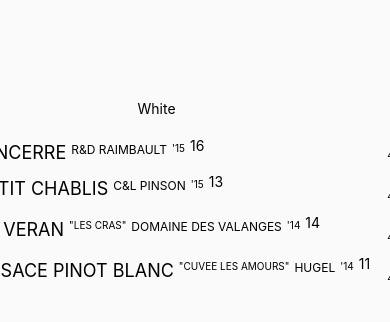
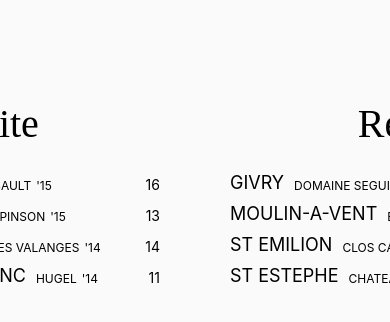
Before and after one commit to WilliamMayo11/frank-v1, a React Native app: screen / in a window 390 px wide. Shown: the top 322 px of the page. Built offline with nearby package versions, Linux system fonts and the light colour scheme.

Commit message:
fonts added. alignment adjust

```diff
--- a/src/App.js
+++ b/src/App.js
@@ -21,8 +21,14 @@
         maximumZoomScale={3}
       >
         <View style={styles.menuColumns}>
-          <WhiteByTheGlass />
-          <RedByTheGlass />
+
+          <View style={styles.whiteColumn}>
+            <WhiteByTheGlass />
+          </View>
+
+          <View style={styles.redColumn}>
+            <RedByTheGlass />
+          </View>
         </View>
       </ScrollView>
     )
@@ -40,7 +46,14 @@
   menuColumns: {
     flex: 1,
     flexDirection: 'row',
-    justifyContent: 'space-around',
+    justifyContent: 'space-between',
     marginTop: 100
+  },
+  whiteColumn: {
+    marginLeft: 90
+  },
+  redColumn: {
+    marginLeft: 60,
+    marginRight: 100
   }
 })
--- a/src/Components/RedByTheGlass.js
+++ b/src/Components/RedByTheGlass.js
@@ -7,17 +7,15 @@
       <View>
 
         <View style={styles.columnTitle}>
-          <Text>Red</Text>
+          <Text style={styles.titleText}>Red</Text>
         </View>
 
         <View style={styles.itemListFlex}>
 
-          <View style={styles.itemFlex}>
+          <View style={styles.itemFlexOuter}>
             <TouchableHighlight>
             <View style={styles.itemFlex}>
-                <Text style={styles.code}>4401</Text>
                 <Text style={styles.type}>GIVRY</Text>
-                <Text style={styles.quote}>1ER CRU "CREMILLONS"</Text>
                 <Text style={styles.brand}>DOMAINE SEGUIN-MANUEL</Text>
                 <Text style={styles.year}>'14</Text>
               </View>
@@ -25,10 +23,9 @@
             <Text style={styles.price}>17</Text>
           </View>
 
-          <View style={styles.itemFlex}>
+          <View style={styles.itemFlexOuter}>
             <TouchableHighlight>
             <View style={styles.itemFlex}>
-                <Text style={styles.code}>4301</Text>
                 <Text style={styles.type}>MOULIN-A-VENT</Text>
                 <Text style={styles.brand}>BARBET</Text>
                 <Text style={styles.year}>'13</Text>
@@ -37,10 +34,9 @@
             <Text style={styles.price}>12</Text>
           </View>
 
-          <View style={styles.itemFlex}>
+          <View style={styles.itemFlexOuter}>
             <TouchableHighlight>
             <View style={styles.itemFlex}>
-                <Text style={styles.code}>4602</Text>
                 <Text style={styles.type}>ST EMILION</Text>
                 <Text style={styles.brand}>CLOS CASTELOT</Text>
                 <Text style={styles.year}>'12</Text>
@@ -49,10 +45,9 @@
             <Text style={styles.price}>14</Text>
           </View>
 
-          <View style={styles.itemFlex}>
+          <View style={styles.itemFlexOuter}>
             <TouchableHighlight>
             <View style={styles.itemFlex}>
-                <Text style={styles.code}>4616</Text>
                 <Text style={styles.type}>ST ESTEPHE</Text>
                 <Text style={styles.brand}>CHATEAU HAUT BEAUSEJOUR</Text>
                 <Text style={styles.year}>'13</Text>
@@ -73,6 +68,11 @@
     justifyContent: 'space-between',
     backgroundColor: '#fafafa'
   },
+  itemFlexOuter: {
+    width: 340,
+    flexDirection: 'row',
+    justifyContent: 'space-between'
+  },
   itemFlex: {
     flexDirection: 'row',
     justifyContent: 'space-between',
@@ -83,24 +83,34 @@
     justifyContent: 'center',
     marginBottom: 20
   },
+  titleText: {
+    fontFamily: 'SavoyeLetPlain',
+    fontSize: 40
+  },
   code: {
     fontSize: 10,
-    margin: 2
+    marginTop: 7
   },
   type: {
-    fontSize: 14,
-    margin: 2
+    fontSize: 18,
+    marginLeft: 5
   },
   quote: {
-    fontSize: 11,
-    margin: 2
+    fontSize: 10,
+    marginLeft: 5
   },
   brand: {
-    fontSize: 11,
-    margin: 2
+    fontSize: 12,
+    marginLeft: 10,
+    marginTop: 6
   },
   year: {
-    fontSize: 10,
-    margin: 2
+    fontSize: 12,
+    marginLeft: 5,
+    marginTop: 6
+  },
+  price: {
+    fontSize: 14,
+    marginTop: 9
   }
 })
--- a/src/Components/WhiteByTheGlass.js
+++ b/src/Components/WhiteByTheGlass.js
@@ -12,7 +12,7 @@
       <View>
 
         <View style={styles.columnTitle}>
-          <Text>White</Text>
+          <Text style={styles.titleText}>White</Text>
         </View>
 
         <View style={styles.itemListFlex}>
@@ -22,7 +22,6 @@
               onPress={this.handleTouchSancerre}
             >
               <View style={styles.itemFlex}>
-                  <Text style={styles.code}>3314</Text>
                   <Text style={styles.type}>SANCERRE</Text>
                   <Text style={styles.brand}>R&D RAIMBAULT</Text>
                   <Text style={styles.year}>'15</Text>
@@ -31,10 +30,9 @@
             <Text style={styles.price}>16</Text>
           </View>
 
-          <View style={styles.itemFlex}>
+          <View style={styles.itemFlexOuter}>
             <TouchableHighlight>
             <View style={styles.itemFlex}>
-                <Text style={styles.code}>3631</Text>
                 <Text style={styles.type}>PETIT CHABLIS</Text>
                 <Text style={styles.brand}>C&L PINSON</Text>
                 <Text style={styles.year}>'15</Text>
@@ -43,12 +41,10 @@
             <Text style={styles.price}>13</Text>
           </View>
 
-          <View style={styles.itemFlex}>
+          <View style={styles.itemFlexOuter}>
             <TouchableHighlight>
             <View style={styles.itemFlex}>
-                <Text style={styles.code}>3512</Text>
                 <Text style={styles.type}>ST VERAN</Text>
-                <Text style={styles.quote}>"LES CRAS"</Text>
                 <Text style={styles.brand}>DOMAINE DES VALANGES</Text>
                 <Text style={styles.year}>'14</Text>
               </View>
@@ -56,12 +52,10 @@
             <Text style={styles.price}>14</Text>
           </View>
 
-          <View style={styles.itemFlex}>
+          <View style={styles.itemFlexOuter}>
             <TouchableHighlight>
             <View style={styles.itemFlex}>
-                <Text style={styles.code}>3403</Text>
                 <Text style={styles.type}>ALSACE PINOT BLANC</Text>
-                <Text style={styles.quote}>"CUVEE LES AMOURS"</Text>
                 <Text style={styles.brand}>HUGEL</Text>
                 <Text style={styles.year}>'14</Text>
               </View>
@@ -82,6 +76,7 @@
     backgroundColor: '#fafafa'
   },
   itemFlexOuter: {
+    width: 340,
     flexDirection: 'row',
     justifyContent: 'space-between'
   },
@@ -95,8 +90,13 @@
     justifyContent: 'center',
     marginBottom: 20
   },
+  titleText: {
+    fontFamily: 'SavoyeLetPlain',
+    fontSize: 40
+  },
   code: {
     fontSize: 10,
+    marginTop: 7
   },
   type: {
     fontSize: 18,
@@ -108,10 +108,16 @@
   },
   brand: {
     fontSize: 12,
-    marginLeft: 5
+    marginLeft: 10,
+    marginTop: 6
   },
   year: {
-    fontSize: 10,
-    marginLeft: 5
+    fontSize: 12,
+    marginLeft: 5,
+    marginTop: 6
+  },
+  price: {
+    fontSize: 14,
+    marginTop: 9
   }
 })
```
